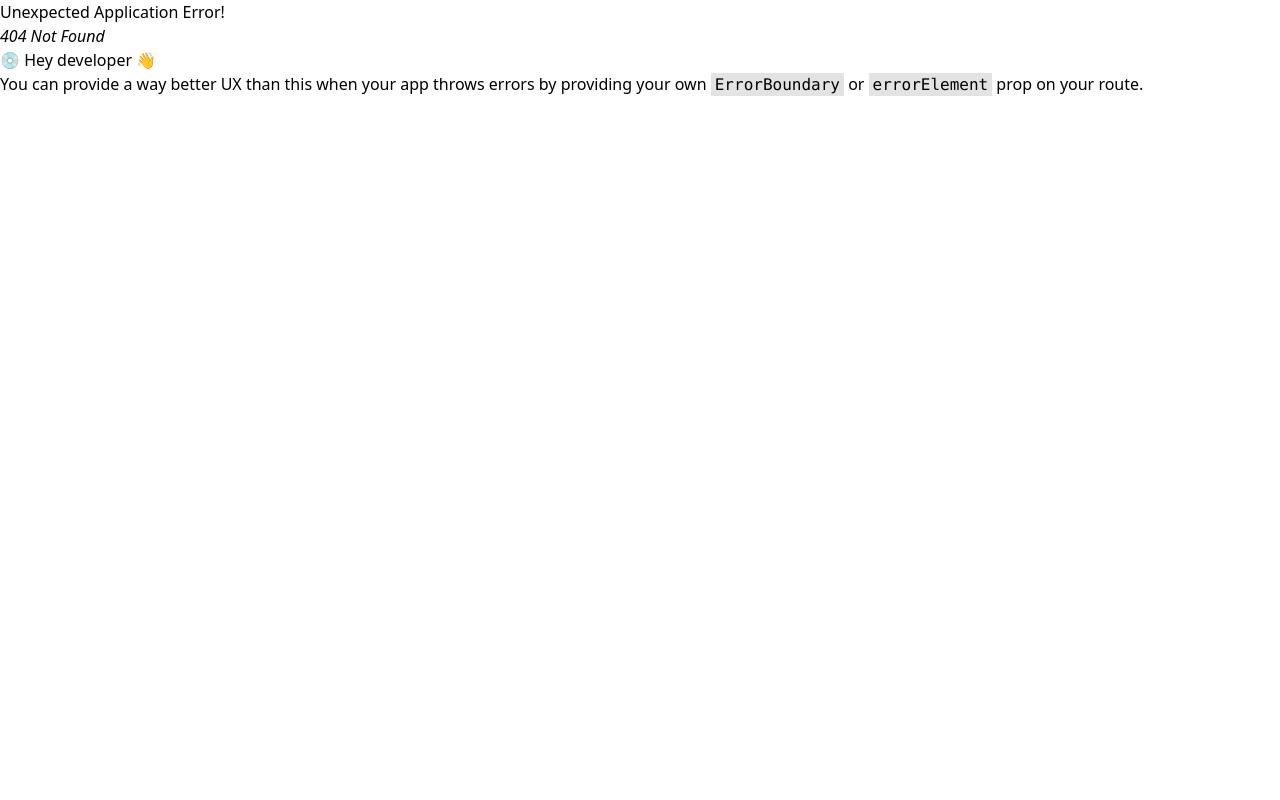
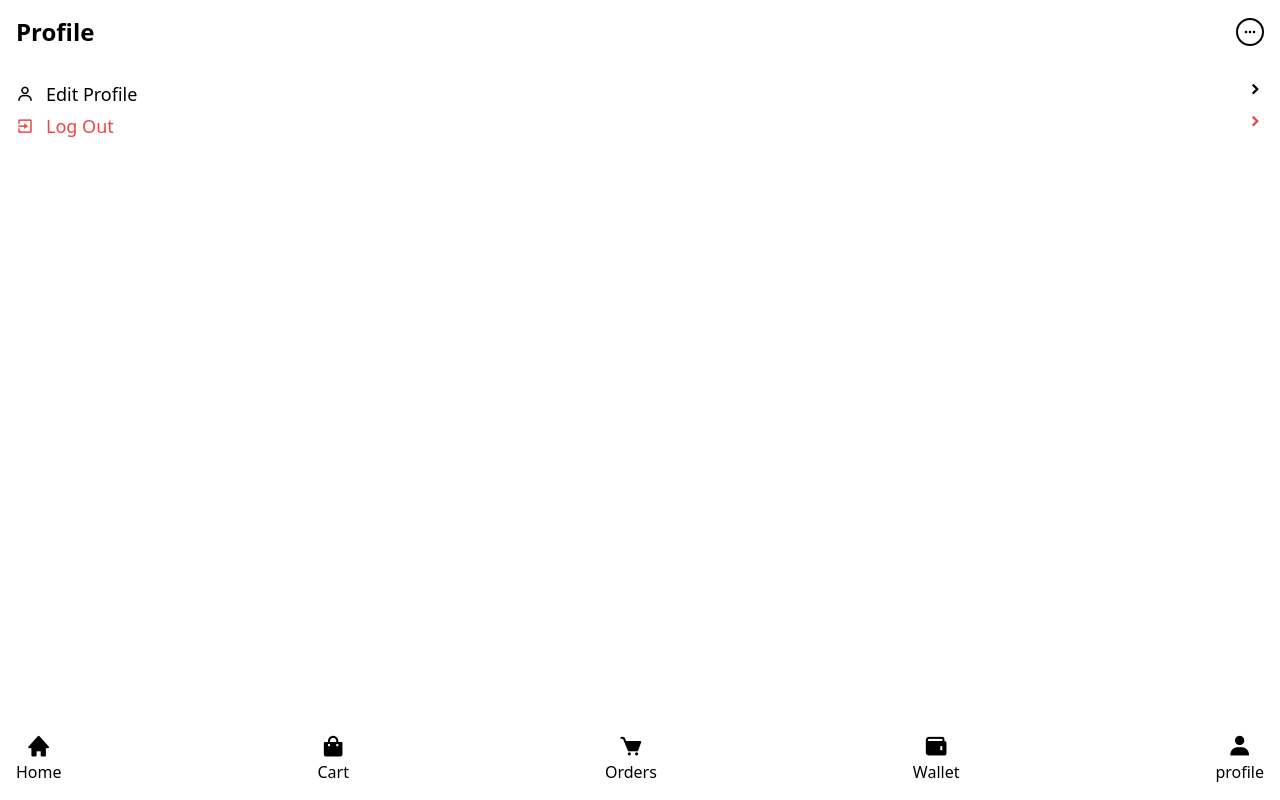
Before and after one commit to Gurungbishall/ShoesEco, a React (Vite) app in the folder Fontend/: page /profile in a window 1280 px wide. Before the commit this address had no page. Built offline with nearby package versions, Linux system fonts and the light colour scheme.

Commit message:
add logout

```diff
--- /dev/null
+++ b/Fontend/src/components/SignOut/SignOutComponent.tsx
@@ -0,0 +1,10 @@
+export default function SignOutComponent() {
+  const deleteInfo = () => {
+    sessionStorage.clear;
+  };
+  return (
+    <>
+      <div onClick={deleteInfo}>signOut</div>
+    </>
+  );
+}
--- a/Fontend/src/components/customerComponents/EditProfile/Editprofiel.tsx
+++ b/Fontend/src/components/customerComponents/EditProfile/Editprofiel.tsx
@@ -20,7 +20,7 @@ export default function EditProfile() {
   useEffect(() => {
     const customer_id = sessionStorage.getItem("customer_id");
     if (!customer_id) {
-      navigate("/signup");
+      navigate("/signin");
       return;
     }
 
@@ -37,7 +37,7 @@ export default function EditProfile() {
   }, [navigate]);
 
   const toggleHome = () => {
-    navigate("/");
+    navigate("/profile");
   };
 
   const {
--- a/Fontend/src/components/customerComponents/Mostpopular/Mostpopular.tsx
+++ b/Fontend/src/components/customerComponents/Mostpopular/Mostpopular.tsx
@@ -5,7 +5,7 @@ export default function Mostpopular() {
   const navigate = useNavigate();
 
   const toggleHome = () => {
-    navigate("/home");
+    navigate("/");
   };
   return (
     <>
--- a/Fontend/src/components/customerComponents/Navbar/Navbar.tsx
+++ b/Fontend/src/components/customerComponents/Navbar/Navbar.tsx
@@ -38,7 +38,7 @@ export default function Navbar() {
       <div
         className="flex flex-col items-center justify-center"
         onClick={() => {
-          navigate("/editprofile");
+          navigate("/Profile");
         }}
       >
         <i className="bx bxs-user bx-sm" />
--- /dev/null
+++ b/Fontend/src/components/customerComponents/Profile/ProfileComponent.tsx
@@ -0,0 +1,45 @@
+import { useNavigate } from "react-router-dom";
+export default function ProfileComponent() {
+  const navigate = useNavigate();
+  const customer_Name = sessionStorage.getItem("customer_name");
+
+  return (
+    <>
+      <div className="w-screen p-4 flex flex-col gap-4 ">
+        <div className="flex items-center justify-between">
+          <span className="text-2xl font-bold">Profile</span>
+          <i className="bx bx-dots-horizontal-rounded p-1 border-2 border-black rounded-full" />
+        </div>
+        <div className="text-center text-xl font-bold">{customer_Name}</div>
+        <div className="flex flex-col gap-1 text-lg font-normal">
+          <div
+            className="flex justify-between cursor-pointer"
+            onClick={() => {
+              navigate("/editprofile");
+            }}
+          >
+            <div className="flex gap-3 items-center">
+              <i className="bx bx-user" />
+              Edit Profile
+            </div>
+            <i className="bx bxs-chevron-right" />
+          </div>
+
+          <div
+            className="flex justify-between text-red-500 cursor-pointer"
+            onClick={() => {
+              sessionStorage.clear();
+              navigate("/")
+            }}
+          >
+            <div className="flex gap-3 items-center">
+              <i className="bx bx-exit" />
+              Log Out
+            </div>
+            <i className="bx bxs-chevron-right" />
+          </div>
+        </div>
+      </div>
+    </>
+  );
+}
--- a/Fontend/src/main.tsx
+++ b/Fontend/src/main.tsx
@@ -4,13 +4,14 @@ import "./index.css";
 import LoginPage from "./pages/Login.tsx";
 import SignUpPage from "./pages/customerPages/SignUp.tsx";
 import HomePage from "./pages/customerPages/Home.tsx";
-import Editprofile from "./components/customerComponents/EditProfile/Editprofiel.tsx";
 import SpecialOffers from "./components/customerComponents/SpecialOffers/SpecialOffers.tsx";
 import Mostpopular from "./components/customerComponents/Mostpopular/Mostpopular.tsx";
 import Shoe from "./components/customerComponents/Shoe/Shoe.tsx";
 import CartPage from "./pages/customerPages/Cart.tsx";
 import CheckOut from "./pages/customerPages/CheckOut.tsx";
 import OrderPage from "./pages/customerPages/Order.tsx";
+import Profile from "./pages/customerPages/Profile.tsx";
+import EditProfile from "./components/customerComponents/EditProfile/Editprofiel.tsx";
 import {
   createBrowserRouter,
   Route,
@@ -24,13 +25,14 @@ const router = createBrowserRouter(
       <Route path="/signin" element={<LoginPage />} />
       <Route path="/signup" element={<SignUpPage />} />
       <Route path="/" element={<HomePage />} />
-      <Route path="/editprofile" element={<Editprofile />} />
+      <Route path="/profile" element={<Profile />} />
       <Route path="/specialOffers" element={<SpecialOffers />} />
       <Route path="/mostpopular" element={<Mostpopular />} />
       <Route path="/shoe" element={<Shoe />} />
       <Route path="/cart" element={<CartPage />} />
       <Route path="/checkout" element={<CheckOut />} />
       <Route path="/order" element={<OrderPage />} />
+      <Route path="/editprofile" element={<EditProfile />} />
     </>
   )
 );
--- /dev/null
+++ b/Fontend/src/pages/customerPages/Profile.tsx
@@ -0,0 +1,10 @@
+import ProfileComponent from "../../components/customerComponents/Profile/ProfileComponent";
+import Navbar from "../../components/customerComponents/Navbar/Navbar";
+export default function Profile() {
+  return (
+    <>
+      <ProfileComponent />
+      <Navbar />
+    </>
+  );
+}
```
Also changed, not shown: 1 other file (tests, documents, lock files or other folders).
